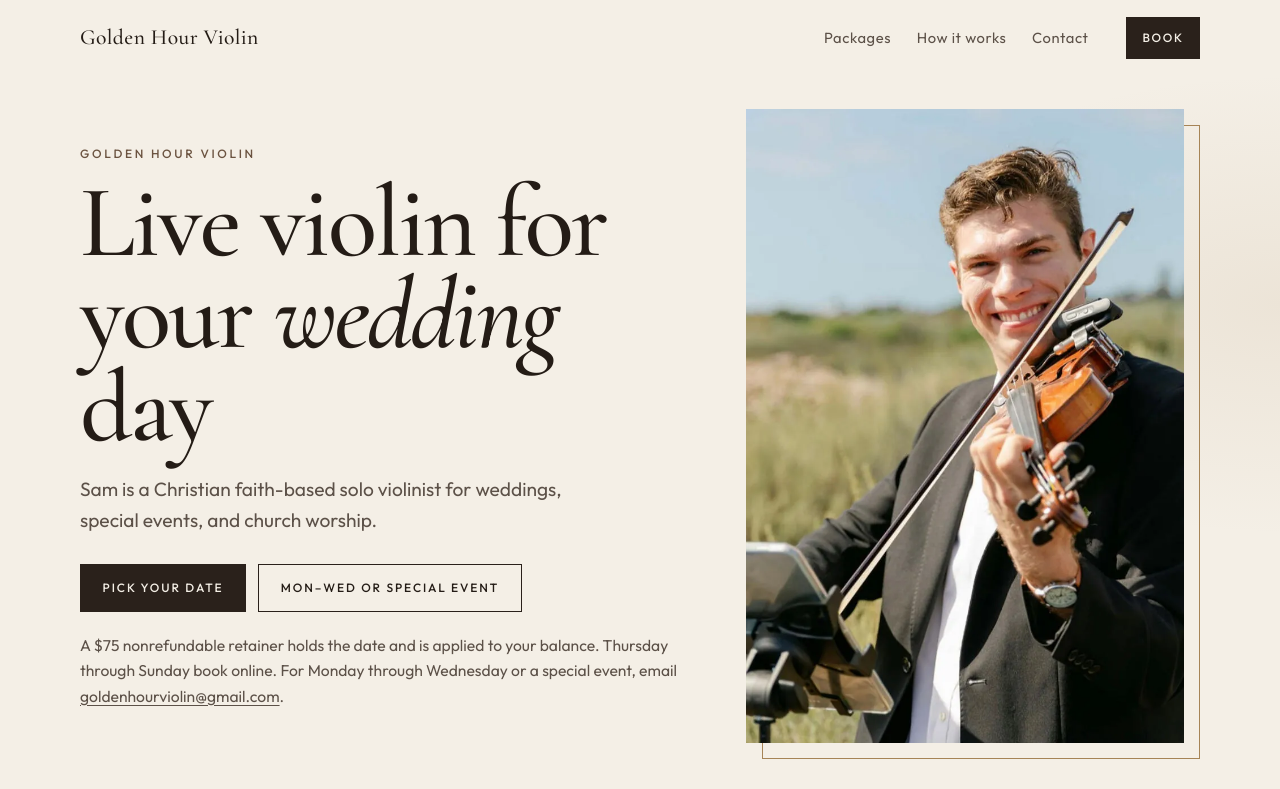
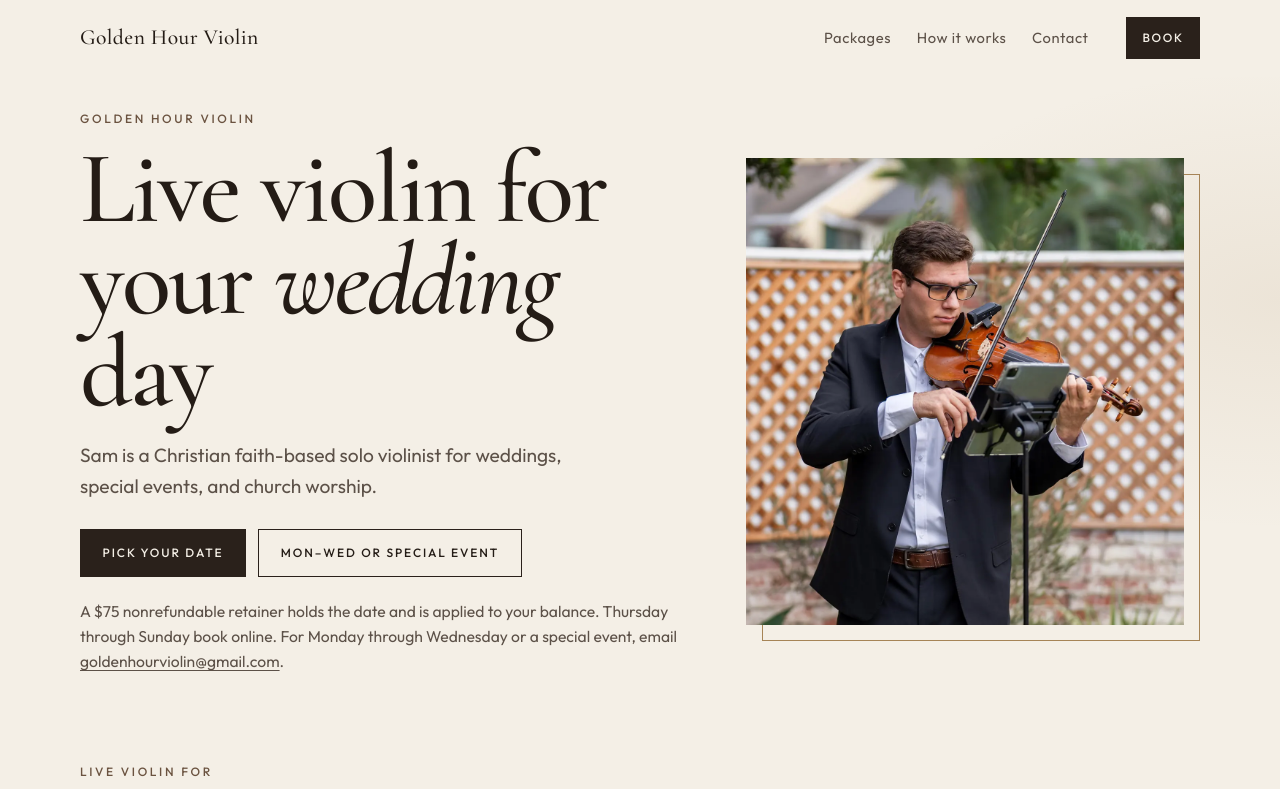
Before and after one commit to coastbeekeeper-afk/goldenhourviolin, a plain HTML site: page index.html in a window 1280 px wide. Shown: the top 789 px of the page. Drawn offline with Linux system fonts and the light colour scheme.

Commit message:
Replace the hero photo with Sam playing violin (#4)
Use a cropped, metadata-free JPEG and WebP of the outdoor portrait so the face, suit, and violin stay in frame on the homepage.

Co-authored-by: Cursor Agent <cursoragent@cursor.com>
Co-authored-by: coastbeekeeper-afk <coastbeekeeper-afk@users.noreply.github.com>

```diff
--- a/index.html
+++ b/index.html
@@ -33,7 +33,7 @@
   <link rel="preload" href="assets/fonts/cormorant-roman-latin.woff2" as="font" type="font/woff2" crossorigin>
   <link rel="preload" href="assets/fonts/cormorant-italic-latin.woff2" as="font" type="font/woff2" crossorigin>
   <link rel="preload" href="assets/fonts/outfit-latin.woff2" as="font" type="font/woff2" crossorigin>
-  <link rel="preload" href="assets/images/portrait-hold.webp" as="image" type="image/webp" fetchpriority="high">
+  <link rel="preload" href="assets/images/portrait-hero.webp" as="image" type="image/webp" fetchpriority="high">
 
   <link rel="stylesheet" href="styles.css">
 
@@ -108,8 +108,8 @@
         </div>
         <figure class="hero-photo">
           <picture>
-            <source srcset="assets/images/portrait-hold.webp" type="image/webp">
-            <img src="assets/images/portrait-hold.jpg" width="774" height="1120" alt="Violinist in a black dress holding a violin, lit by warm light." fetchpriority="high" decoding="async">
+            <source srcset="assets/images/portrait-hero.webp" type="image/webp">
+            <img src="assets/images/portrait-hero.jpg" width="1200" height="1278" alt="Sam playing violin outdoors in a black suit and white shirt." fetchpriority="high" decoding="async">
           </picture>
         </figure>
       </div>
```
Also changed, not shown: assets/images/portrait-hero.jpg (added), assets/images/portrait-hero.webp (added).
